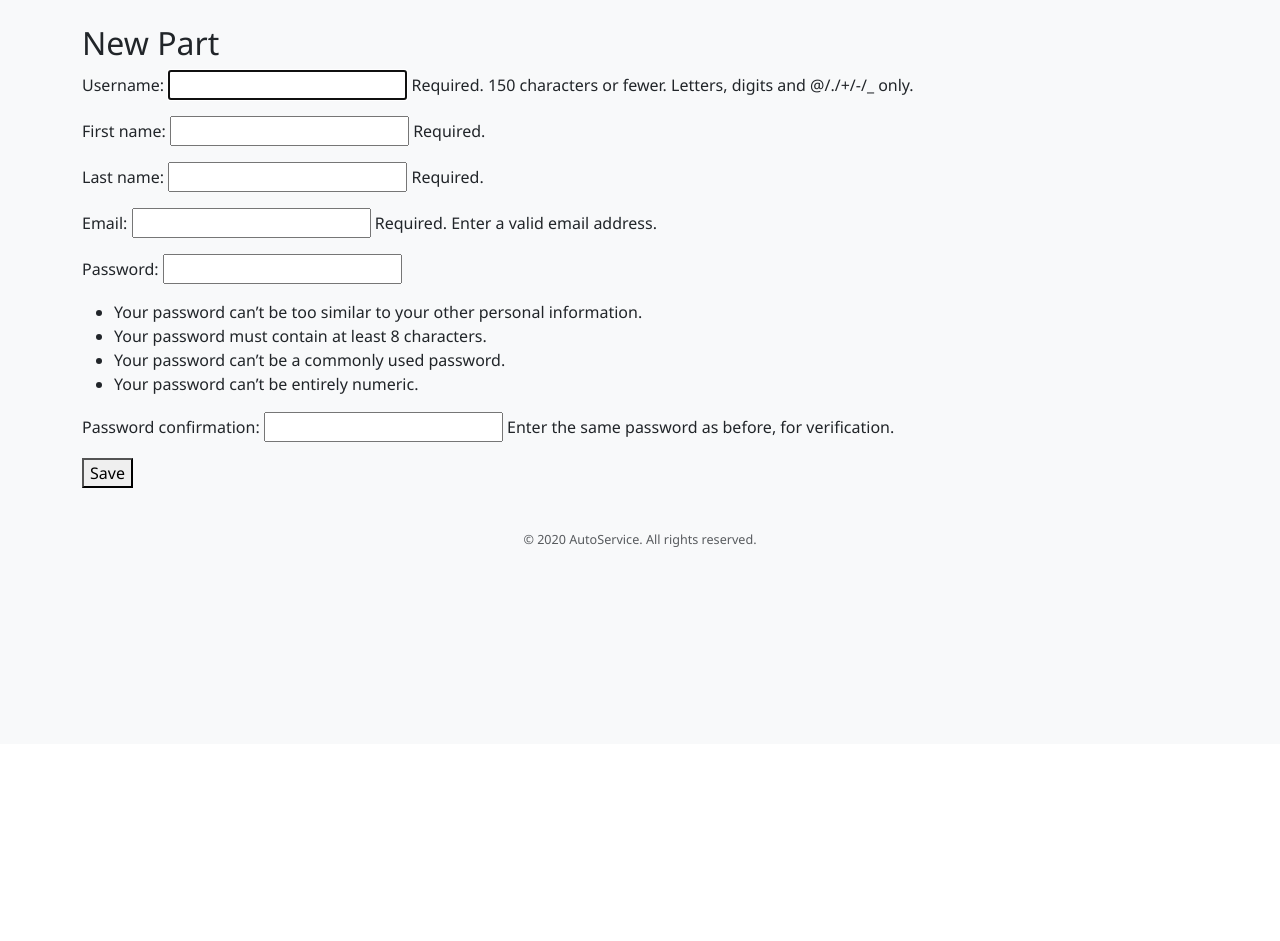
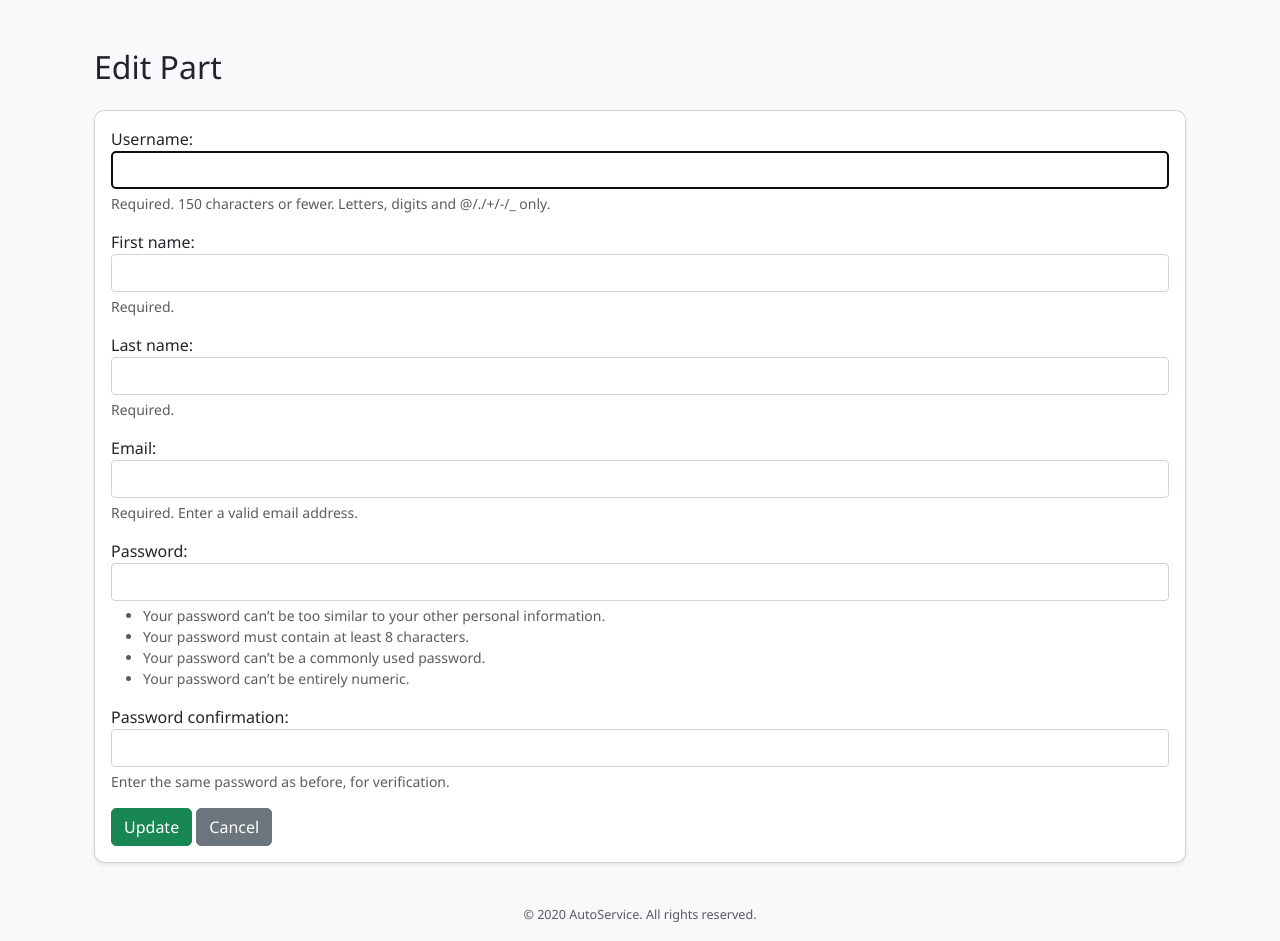
Before and after one commit to Osiakosia/Final_project, a Django app: template finalapp/templates/parts/part_form.html in a window 1280 px wide. Shown: the part 56-997 px from the top of the page. Before the commit the page ends 603 px from the top, so only its background shows below. Run offline with Django 5.2, Linux system fonts and the light colour scheme; tables that the repository leaves empty hold one stand-in row (values such as "Sample post"); the template is opened without the code that fills it: values that come from a table or form of the project are taken from there, most other values are stand-ins (such as "Sample title", 1, 10 or a date in 2020).

Commit message:
updated part form and part list html  bootstrap style .

```diff
--- a/finalapp/templates/parts/part_form.html
+++ b/finalapp/templates/parts/part_form.html
@@ -1,8 +1,49 @@
 {% extends "base.html" %}
+{% load static %}
+
 {% block content %}
-<h2>{{ view.object|default:"New Part" }}</h2>
-<form method="post">{% csrf_token %}
-  {{ form.as_p }}
-  <button type="submit">Save</button>
-</form>
+<div class="container mt-5">
+    <h2 class="mb-4">{% if object %}Edit Part{% else %}Add Part{% endif %}</h2>
+
+    <div class="card shadow-sm">
+        <div class="card-body">
+            <form method="post">
+                {% csrf_token %}
+
+                {% for field in form %}
+                    <div class="mb-3">
+                        {{ field.label_tag }}
+                        {{ field }}
+                        {% if field.help_text %}
+                            <div class="form-text">{{ field.help_text }}</div>
+                        {% endif %}
+                        {% for error in field.errors %}
+                            <div class="text-danger">{{ error }}</div>
+                        {% endfor %}
+                    </div>
+                {% endfor %}
+
+                <button type="submit" class="btn btn-success">
+                    {% if object %}Update{% else %}Create{% endif %}
+                </button>
+                <a href="{% url 'part_list' %}" class="btn btn-secondary">Cancel</a>
+            </form>
+        </div>
+    </div>
+</div>
+
+<!-- Optional: style form fields for Bootstrap -->
+<style>
+input, select, textarea {
+    display: block;
+    width: 100%;
+    padding: 0.375rem 0.75rem;
+    font-size: 1rem;
+    line-height: 1.5;
+    color: #495057;
+    background-color: #fff;
+    border: 1px solid #ced4da;
+    border-radius: 0.25rem;
+}
+</style>
 {% endblock %}
```
Also changed, not shown: finalapp/templates/parts/part_list.html (+33 -9 lines).
